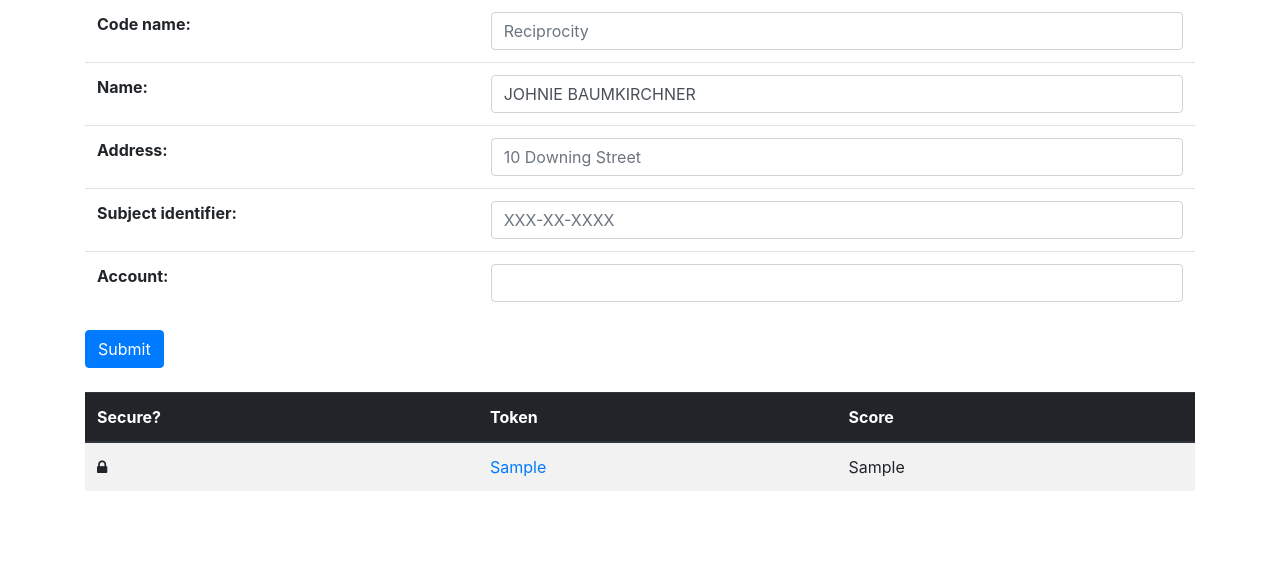
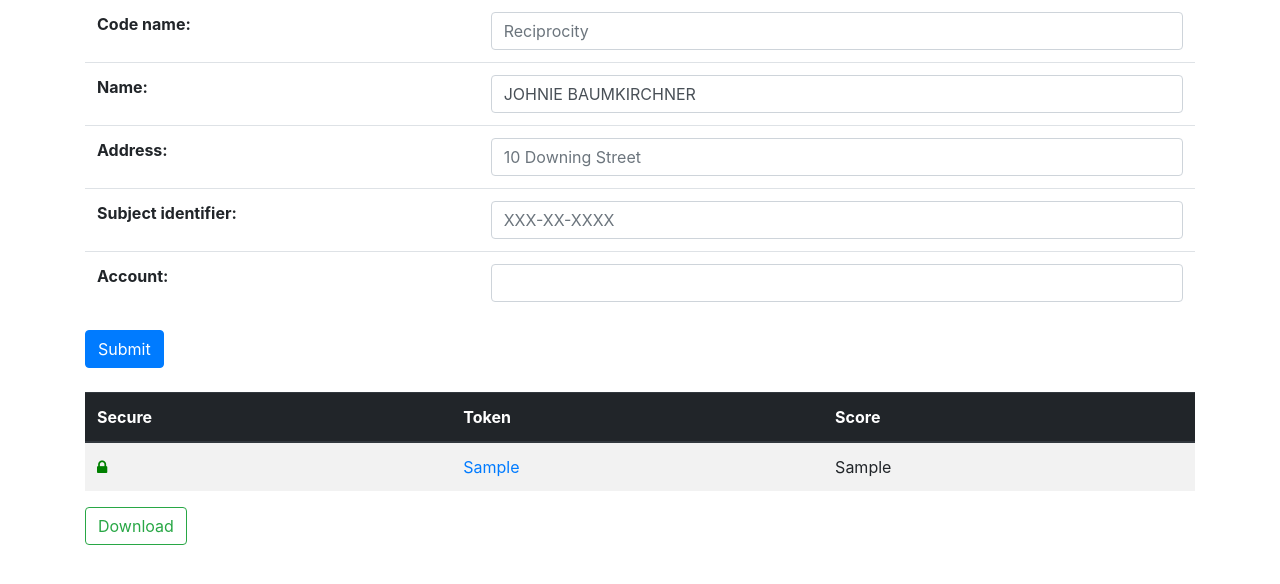
Before and after one commit to CrossBorderPatrol/cbpapp, a Django app: template portal/templates/portal/home.html in a window 1280 px wide. Shown: the part 81-665 px from the top of the page. Run offline with Django 3.2, Linux system fonts and the light colour scheme; tables that the repository leaves empty hold one stand-in row (values such as "Sample post"); the template is opened without the code that fills it: values that come from a table or form of the project are taken from there, most other values are stand-ins (such as "Sample title", 1, 10 or a date in 2020); some libraries are stand-ins or nearby versions.

Commit message:
Download button and green locks

```diff
--- a/portal/templates/portal/home.html
+++ b/portal/templates/portal/home.html
@@ -12,7 +12,7 @@
   <table class="table table-striped">
     <thead class="thead-dark">
       <tr>
-        <th scope="col">Secure?</th>
+        <th scope="col">Secure</th>
   			<th scope="col">Token</th>
   			<th scope="col">Score</th>
   		</tr>
@@ -20,13 +20,14 @@
     <tbody>
       {% for i in response.res.receivers.activities %}
       <tr>
-        <td><i class="fa fa-lock" aria-hidden="true"></i></td>
+        <td><i class="fa fa-lock" aria-hidden="true" style="color: green"></i></td>
         <td><a href="detail?token={{ i.a }}">{{ i.a }}</a></td>
         <td>{{ i.c }}</td>
       </tr>
       {% endfor %}
     </tbody>
   </table>
+  <button class="btn btn-outline-success my-2 my-sm-0">Download</button>
 </p>
 
 {% endblock content %}
```
